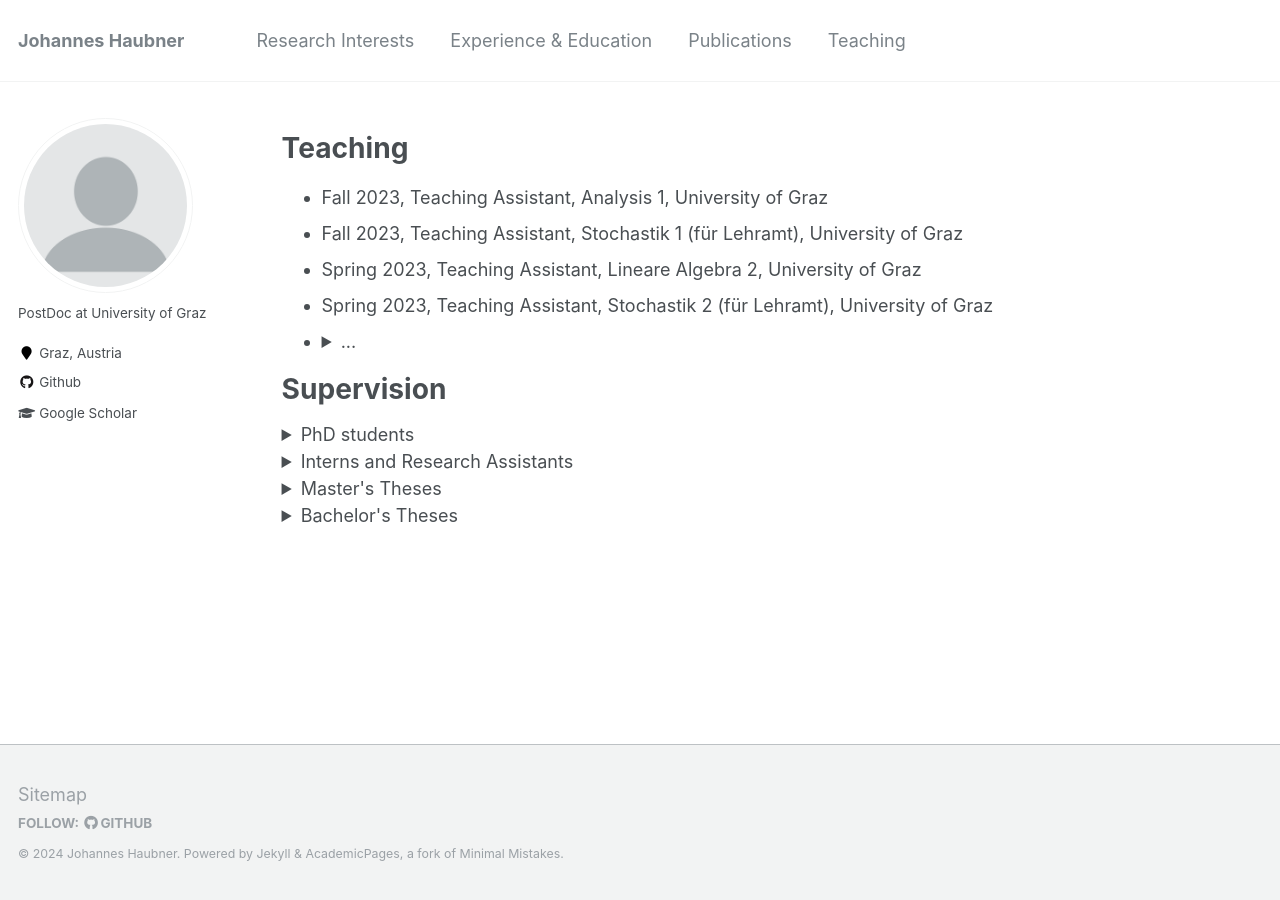
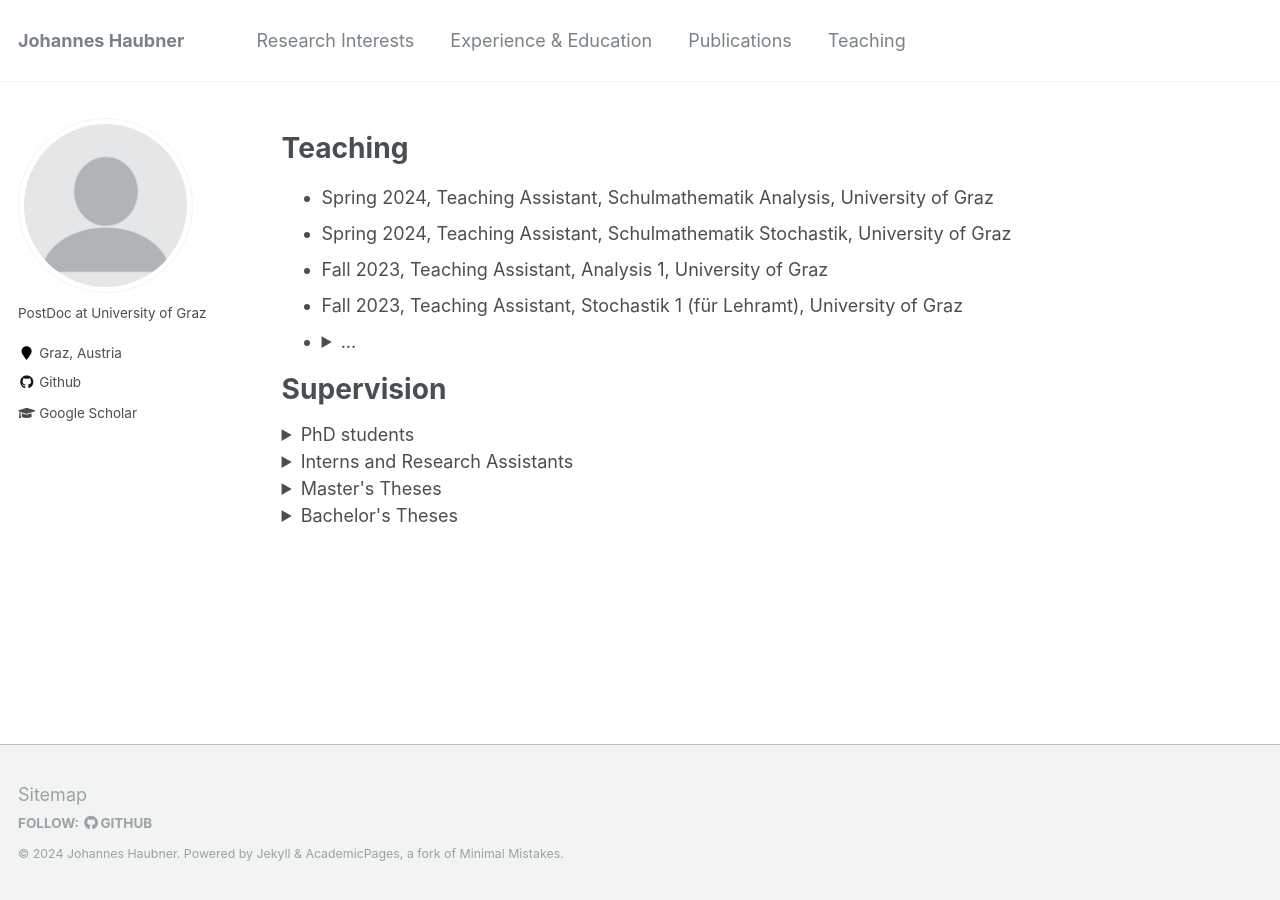
Before and after one commit to JohannesHaubner/johanneshaubner.github.io, a Jekyll site: the page built from _pages/teaching.md, in a window 1280 px wide. Built offline with Jekyll 4.4.1, drawn with Linux system fonts in a browser that asks for light colours.

Commit message:
Update teaching.md

```diff
--- a/_pages/teaching.md
+++ b/_pages/teaching.md
@@ -7,12 +7,14 @@ author_profile: true
 
 <h1>Teaching</h1>
 
+* Spring 2024, Teaching Assistant, Schulmathematik Analysis, University of Graz
+* Spring 2024, Teaching Assistant, Schulmathematik Stochastik, University of Graz
 * Fall 2023, Teaching Assistant, Analysis 1, University of Graz
 * Fall 2023, Teaching Assistant, Stochastik 1 (für Lehramt), University of Graz
-* Spring 2023, Teaching Assistant, Lineare Algebra 2, University of Graz
-* Spring 2023, Teaching Assistant, Stochastik 2 (für Lehramt), University of Graz
 * <details><summary>...</summary>
   <ul>
+  <li> Spring 2023, Teaching Assistant, Lineare Algebra 2, University of Graz
+  <li> Spring 2023, Teaching Assistant, Stochastik 2 (für Lehramt), University of Graz
   <li> Spring 2020, Teaching Assistant, Numerische Mathematik (EI), Technical University of Munich, online </li>
   <li> Fall 2019, Teaching Assistant, Nonlinear Optimization: Advanced, Technical University of Munich </li>
   <li> Spring 2019, Teaching Assistant, Modern Methods in Nonlinear Optimization (Optimization in Banach Spaces), Technical University of Munich </li>
```
